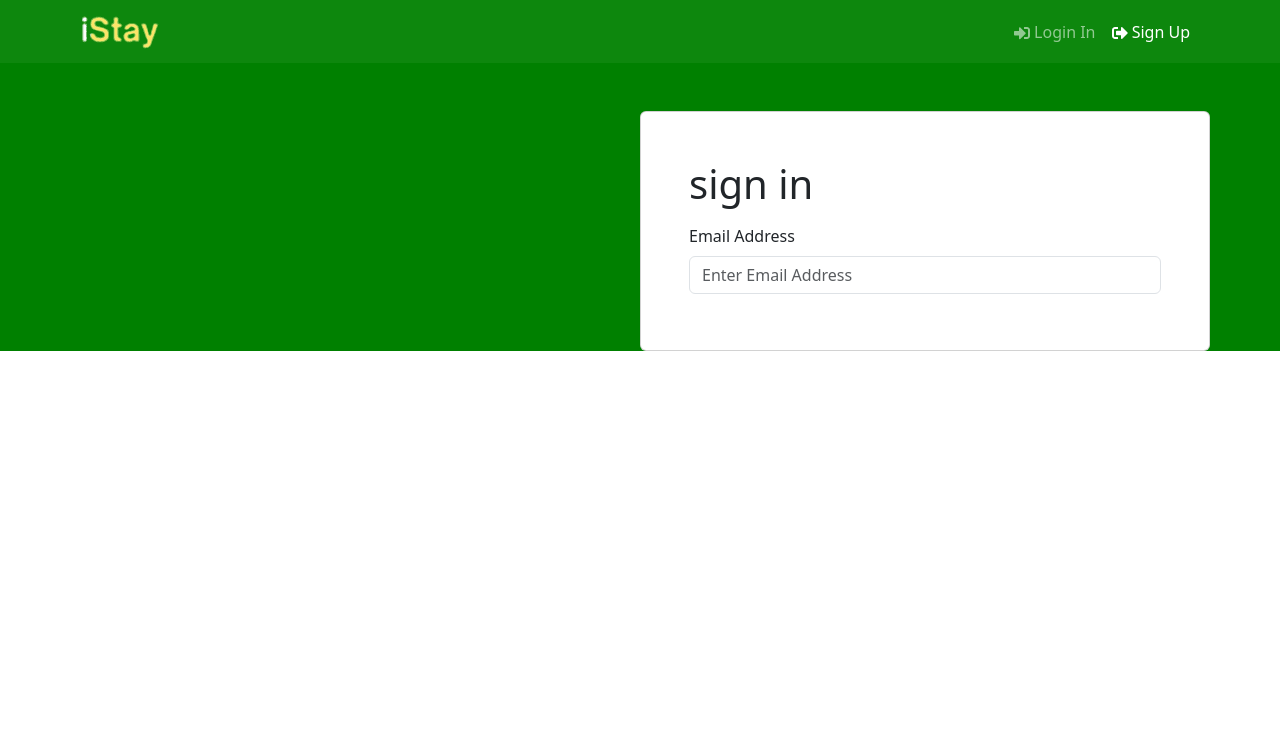
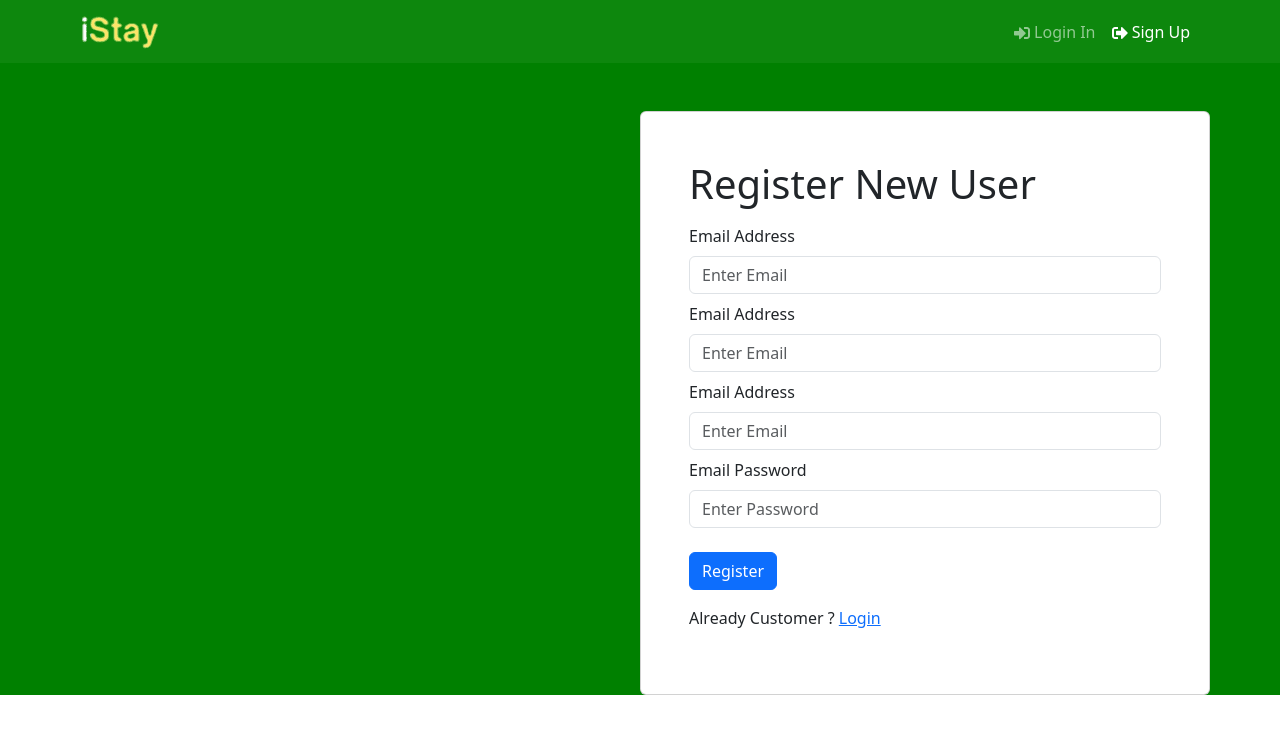
Before and after one commit to Athulraj10/iStay, a React (Vite) app in the folder frontend/: page /register in a window 1280 px wide. Shown: the top 734 px of the page. Built offline with nearby package versions, Linux system fonts and the light colour scheme.

Commit message:
login completed moving to Register page

```diff
--- a/frontend/src/components/Login/Login.jsx
+++ b/frontend/src/components/Login/Login.jsx
@@ -1,60 +1,62 @@
-import { Button, Form, Row, Col } from "react-bootstrap";
 import React, { useState } from "react";
+import { Button, Col, Form, Row } from "react-bootstrap";
 import { Link } from "react-router-dom";
 import FormContainer from "../Forms/FormContainer";
-import './Login.css'
-
 
 const Login = () => {
   const [email, setEmail] = useState("");
   const [password, setPassword] = useState("");
 
-  const sumbitHandler = () => {
+  const sumbitHandler = (e) => {
     e.preventDefault();
-    console.log("value submitted");
+    console.log("submitted");
   };
   return (
-    <div className='formInput'>
     <FormContainer>
-        <h1>Sign In </h1>
+      <h1>Login  </h1>
+      {/* Normally we are useing forms */}
       <Form onSubmit={sumbitHandler}>
-
-            {/* User Email Entering Place and Stored in State SetEmail  */}
+        {/* for wraping our content into a group of items like Div Started */}
         <Form.Group className="my-2" controlId="email">
+          {/* Normal like a label input box top Nameing Email Address */}
           <Form.Label>Email Address</Form.Label>
+          {/* Controll is LIke a input box same as a HTMl */}
           <Form.Control
             type="email"
             placeholder="Enter Email"
             value={email}
-                onChange={(e)=>setEmail(e.target.value)}
+            onChange={(e)=>{setEmail(e.target.value)}}
             >
           </Form.Control>
+        {/* for wraping our content into a group Ended */}
         </Form.Group>
 
-            {/* User Password Entering Place and Stored in State  */}
+        {/* for wraping our content into a group of items like Div Started */}
         <Form.Group className="my-2" controlId="password">
-            <Form.Label>Email Address</Form.Label>
+          {/* Normal like a label input box top Nameing Email Address */}
+          <Form.Label>Email Password</Form.Label>
+          {/* Controll is LIke a input box same as a HTMl */}
           <Form.Control
             type="password"
             placeholder="Enter Password"
             value={password}
-                onChange={(e)=>setPassword(e.target.value)}
+            onChange={(e)=>{setPassword(e.target.value)}}
             >
           </Form.Control>
+        {/* for wraping our content into a group Ended */}
         </Form.Group>
-            <Button type="submit" variant="primary" className="mt-3">
-                Sign In
-            </Button>
 
-            {/* If user Already registered then Directed to register page  */}
+        {/* creating a button for submit values */}
+        <Button type="submit" variant="primary" className='mt-3'>Register</Button>
+
         <Row className="py-3">
           <Col>
           New Customer ? <Link to='/register'>Register</Link>
           </Col>
         </Row>
+
       </Form>
     </FormContainer>
-    </div>
   );
 };
 
--- a/frontend/src/components/Register/Register.jsx
+++ b/frontend/src/components/Register/Register.jsx
@@ -4,8 +4,11 @@
 import FormContainer from "../Forms/FormContainer";
 
 const Register = () => {
+  const [userName, setUserName] = useState("");
+  const [password, setPassword] = useState("");
+  const [confirmPassword, setConfirmPassword] = useState("");
+  const [mobile, setmobile] = useState("");
   const [email, setEmail] = useState("");
-  const [password, setPassword] = useState("");
 
   const sumbitHandler = (e) => {
     e.preventDefault();
@@ -13,7 +16,7 @@
   };
   return (
     <FormContainer>
-      <h1>sign in </h1>
+      <h1>Register New User  </h1>
       {/* Normally we are useing forms */}
       <Form onSubmit={sumbitHandler}>
         {/* for wraping our content into a group of items like Div Started */}
@@ -23,7 +26,35 @@
           {/* Controll is LIke a input box same as a HTMl */}
           <Form.Control
             type="email"
-            placeholder="Enter Email Address"
+            placeholder="Enter Email"
+            value={email}
+            onChange={(e)=>{setEmail(e.target.value)}}
+            >
+          </Form.Control>
+        {/* for wraping our content into a group Ended */}
+        </Form.Group>
+        {/* for wraping our content into a group of items like Div Started */}
+        <Form.Group className="my-2" controlId="email">
+          {/* Normal like a label input box top Nameing Email Address */}
+          <Form.Label>Email Address</Form.Label>
+          {/* Controll is LIke a input box same as a HTMl */}
+          <Form.Control
+            type="email"
+            placeholder="Enter Email"
+            value={email}
+            onChange={(e)=>{setEmail(e.target.value)}}
+            >
+          </Form.Control>
+        {/* for wraping our content into a group Ended */}
+        </Form.Group>
+        {/* for wraping our content into a group of items like Div Started */}
+        <Form.Group className="my-2" controlId="email">
+          {/* Normal like a label input box top Nameing Email Address */}
+          <Form.Label>Email Address</Form.Label>
+          {/* Controll is LIke a input box same as a HTMl */}
+          <Form.Control
+            type="email"
+            placeholder="Enter Email"
             value={email}
             onChange={(e)=>{setEmail(e.target.value)}}
             >
@@ -31,6 +62,30 @@
         {/* for wraping our content into a group Ended */}
         </Form.Group>
 
+        {/* for wraping our content into a group of items like Div Started */}
+        <Form.Group className="my-2" controlId="password">
+          {/* Normal like a label input box top Nameing Email Address */}
+          <Form.Label>Email Password</Form.Label>
+          {/* Controll is LIke a input box same as a HTMl */}
+          <Form.Control
+            type="password"
+            placeholder="Enter Password"
+            value={password}
+            onChange={(e)=>{setPassword(e.target.value)}}
+            >
+          </Form.Control>
+        {/* for wraping our content into a group Ended */}
+        </Form.Group>
+
+        {/* creating a button for submit values */}
+        <Button type="submit" variant="primary" className='mt-3'>Register</Button>
+
+        <Row className="py-3">
+          <Col>
+          Already Customer ? <Link to='/login'>Login</Link>
+          </Col>
+        </Row>
+
       </Form>
     </FormContainer>
   );
```
Lines whose indentation alone changed are shown as unchanged.
